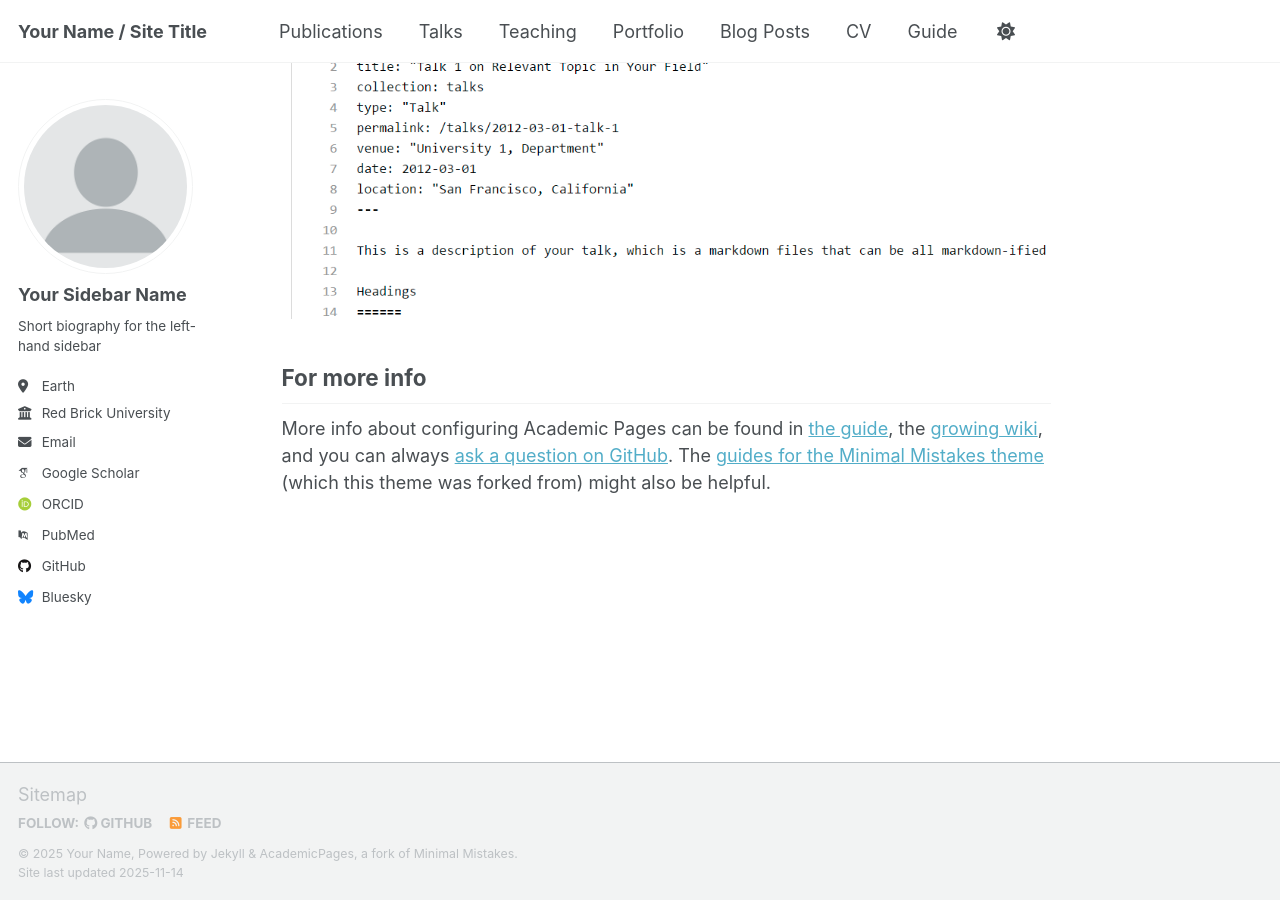
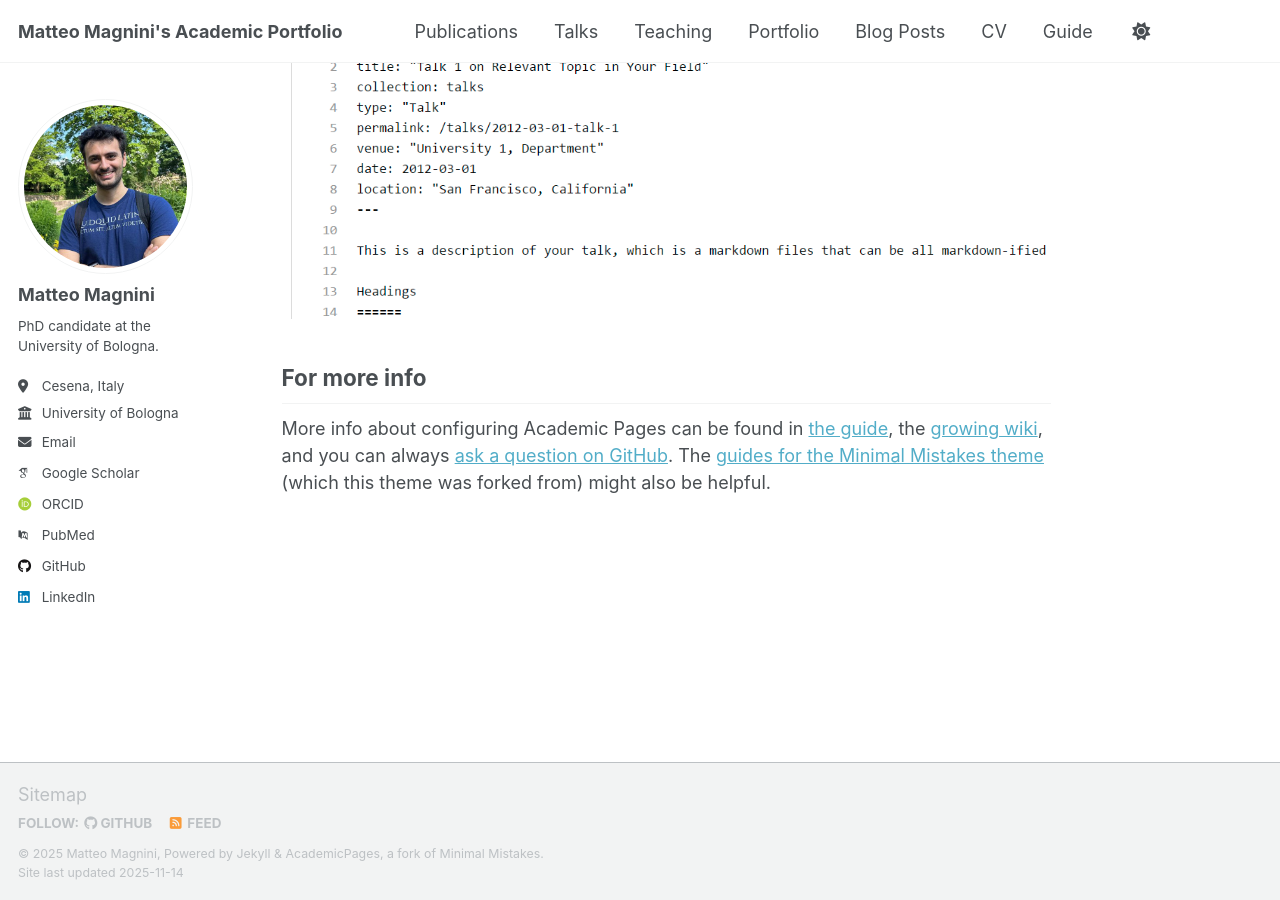
Before and after one commit to MatteoMagnini/matteomagnini.github.io, a Jekyll site: the page built from _pages/about.md, in a window 1280 px wide and 900 px high, scrolled down 2880 px. Built offline with Jekyll 4.4.1, drawn with Linux system fonts in a browser that asks for light colours; some web fonts are replaced; a script that is not in the unit is left out.

```diff
--- a/_config.yml
+++ b/_config.yml
@@ -9,14 +9,14 @@
 # Basic Site Settings
 locale                   : "en-US"
 site_theme               : "default" # Currently available options are "default", "air"
-title                    : "Your Name / Site Title"
+title                    : "Matteo Magnini's Academic Portfolio"  # Update this with your site title
 title_separator          : "-"
-name                     : &name "Your Name"
-description              : &description "Your Name's academic portfolio"   # Update this with a general description of your site, this is the default if not overridden by a page
-url                      : https://academicpages.github.io # The base hostname & protocol for your site e.g. "https://[your GitHub username].github.io",
+name                     : &name "Matteo Magnini"
+description              : &description "Matteo Magnini's academic portfolio"   # Update this with a general description of your site, this is the default if not overridden by a page
+url                      : https://matteomagnini.github.io # The base hostname & protocol for your site e.g. "https://[your GitHub username].github.io",
                                                            # or if you already have some other page hosted on Github then use "https://[your GitHub username].github.io/[Your Repo Name]"
 baseurl                  : "" # the subpath of your site, e.g. "/blog"
-repository               : "academicpages/academicpages.github.io"
+repository               : "MatteoMagnini/matteomagnini.github.io"
 
 # Site Author - The following control what appear as part of the author content on the side bar.
 #               If a field is blank the icon and link will not appear, otherwise it will be shown.
@@ -24,23 +24,23 @@ repository               : "academicpages/academicpages.github.io"
 author:
   # Biographic information
   avatar           : "profile.png"
-  name             : "Your Sidebar Name"
+  name             : "Matteo Magnini"
   pronouns         : # example: "she/her"
-  bio              : "Short biography for the left-hand sidebar"
-  location         : "Earth"
-  employer         : "Red Brick University"
+  bio              : "PhD candidate at the University of Bologna."
+  location         : "Cesena, Italy"
+  employer         : "University of Bologna"
   uri              : # URL
-  email            : "none@example.org"
+  email            : "matteo.magnini@unibo.it"
 
   # Academic websites
   academia         : # URL
   arxiv            : # URL - Update with the correct link to your profile
-  googlescholar    : "https://scholar.google.com/citations?user=PS_CX0AAAAAJ"
+  googlescholar    : "https://scholar.google.com/citations?user=iJDPEaUAAAAJ"
   inspire-hep      : # URL
   impactstory      : # URL
-  orcid            : "https://orcid.org/yourorcidurl"
+  orcid            : "https://orcid.org/0000-0001-9990-420X"
   semantic         : # URL
-  pubmed           : "https://www.ncbi.nlm.nih.gov/pubmed/?term=john+snow"
+  pubmed           : "https://pubmed.ncbi.nlm.nih.gov/?term=Magnini+M&cauthor_id=37060685"
   researchgate     : # URL
   scopus           : # URL
 
@@ -48,13 +48,13 @@ author:
   bitbucket        : # Username - Update with your username on the site
   codepen          : # Username
   dribbble         : # Username
-  github           : "academicpages"
+  github           : "MatteoMagnini"
   kaggle           : # Username
   stackoverflow    : # User number or user number and name (i.e., use "1" or "1/jeff-atwood")
 
   # Social media
   artstation       : # Username
-  bluesky          : "bsky.app" # Replace this with you Bluesky username
+  bluesky          : # Replace this with you Bluesky username
   facebook         : # Username
   flickr           : # Username
   foursquare       : # Username
@@ -63,7 +63,7 @@ author:
   keybase          : # Username
   instagram        : # Username
   lastfm           : # Username
-  linkedin         : # Username
+  linkedin         : "matteo.magnini"
   mastodon         : # URL
   medium           : # URL
   pinterest        : # Username
```
Also changed, not shown: images/profile.png, 1 other file.
